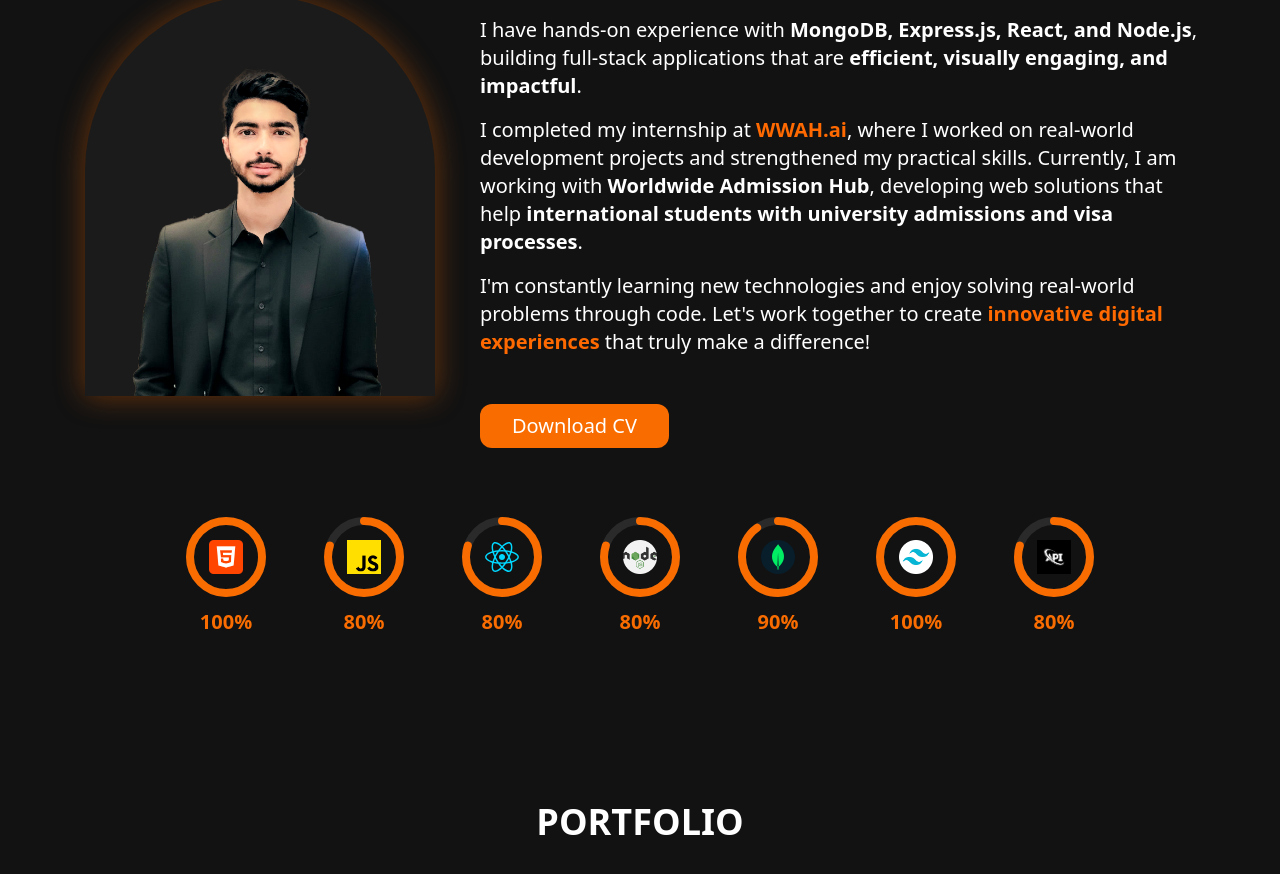
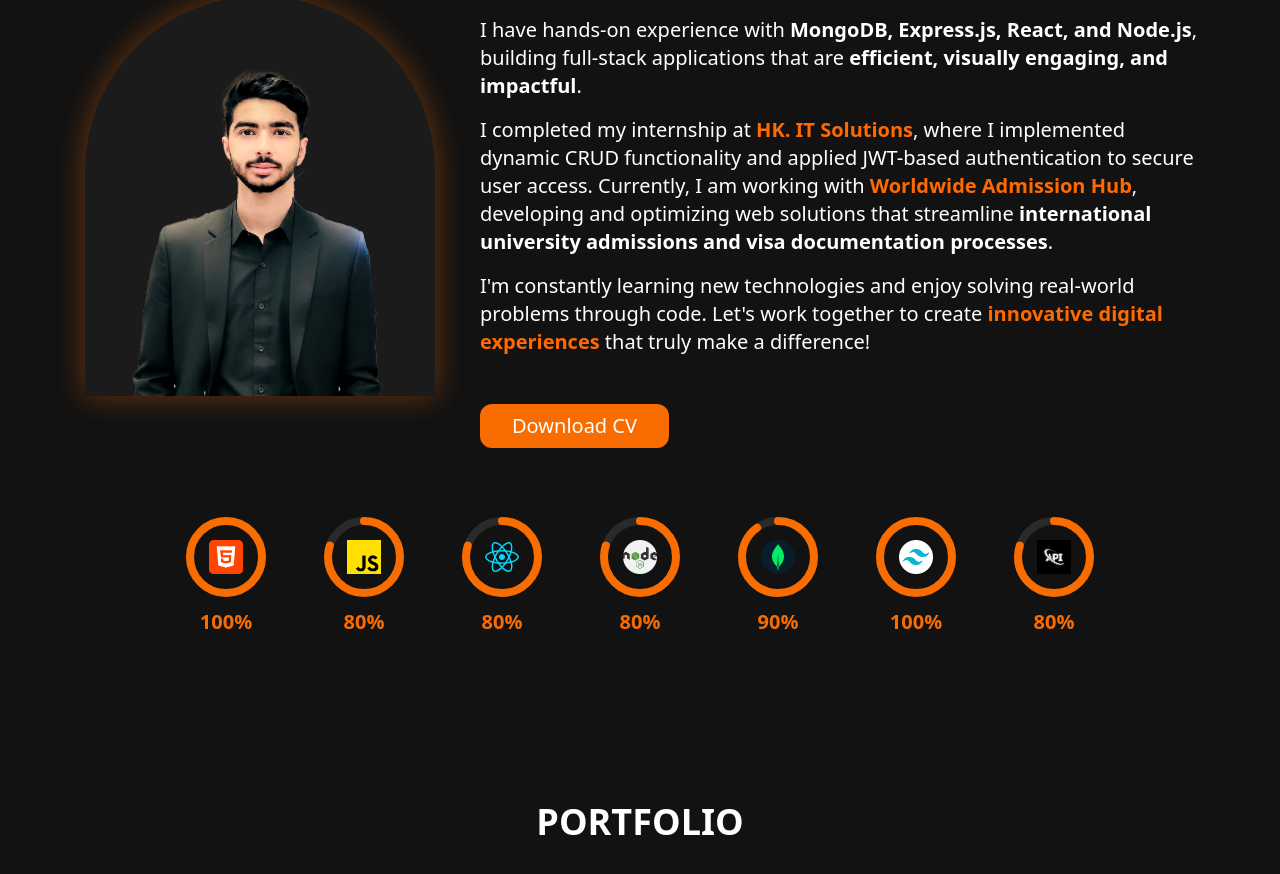
Before and after one commit to SafyanNasir1/Portfolio, a React (Vite) app: page /services in a window 1280 px wide. Shown: the part 1570-2444 px from the top of the page. Built offline with nearby package versions, Linux system fonts and the light colour scheme.

Commit message:
first commit

```diff
--- a/src/components/About-me/About.jsx
+++ b/src/components/About-me/About.jsx
@@ -66,37 +66,6 @@ const About = () => {
           className="mt-10 md:mt-0 md:ml-10 md:w-2/3"
         >
           <div className="text-white text-lg md:text-xl space-y-4 font-medium">
-            {/* <p>
-              Hi, I'm{" "}
-              <span className="font-bold text-orange-500">Safyan Nasir</span> —
-              a MERN Stack Developer passionate about turning{" "}
-              <span className="font-semibold">
-                creative ideas into responsive and user-friendly web
-                applications
-              </span>
-              .
-            </p>
-
-            <p>
-              I have hands-on experience with{" "}
-              <span className="font-semibold">
-                MongoDB, Express.js, React, and Node.js
-              </span>
-              , building full-stack applications that are{" "}
-              <span className="font-semibold">
-                efficient, visually engaging, and impactful
-              </span>
-              .
-            </p>
-
-            <p>
-              I'm constantly learning new technologies and enjoy solving
-              real-world problems through code. Let's work together to create{" "}
-              <span className="font-bold text-orange-500">
-                innovative digital experiences
-              </span>{" "}
-              that make a difference!
-            </p> */}
             <p>
               Hi, I'm{" "}
               <span className="font-bold text-orange-500">Safyan Nasir</span> —
@@ -121,7 +90,7 @@ const About = () => {
               .
             </p>
 
-            <p>
+            {/* <p>
               I completed my internship at{" "}
               <span className="font-semibold text-orange-500">WWAH.ai</span>,
               where I worked on real-world development projects and strengthened
@@ -133,8 +102,25 @@ const About = () => {
                 processes
               </span>
               .
+            </p> */}
+            <p>
+              I completed my internship at{" "}
+              <span className="font-semibold text-orange-500">
+                HK. IT Solutions
+              </span>
+              , where I implemented dynamic CRUD functionality and applied
+              JWT-based authentication to secure user access. Currently, I am
+              working with{" "}
+              <span className="font-semibold text-orange-500">
+                Worldwide Admission Hub
+              </span>
+              , developing and optimizing web solutions that streamline{" "}
+              <span className="font-semibold">
+                international university admissions and visa documentation
+                processes
+              </span>
+              .
             </p>
-
             <p>
               I'm constantly learning new technologies and enjoy solving
               real-world problems through code. Let's work together to create{" "}
```
Also changed, not shown: 1 other file (tests, documents, lock files or other folders).
